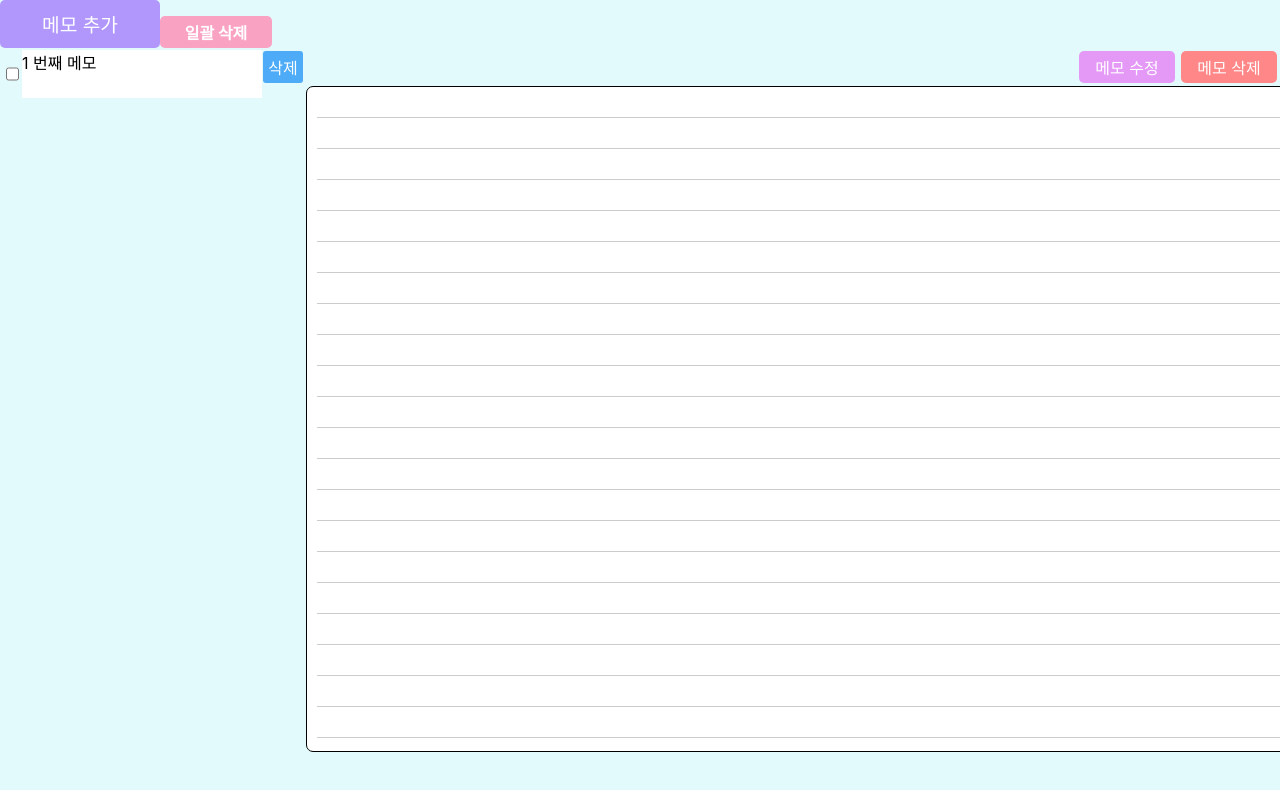
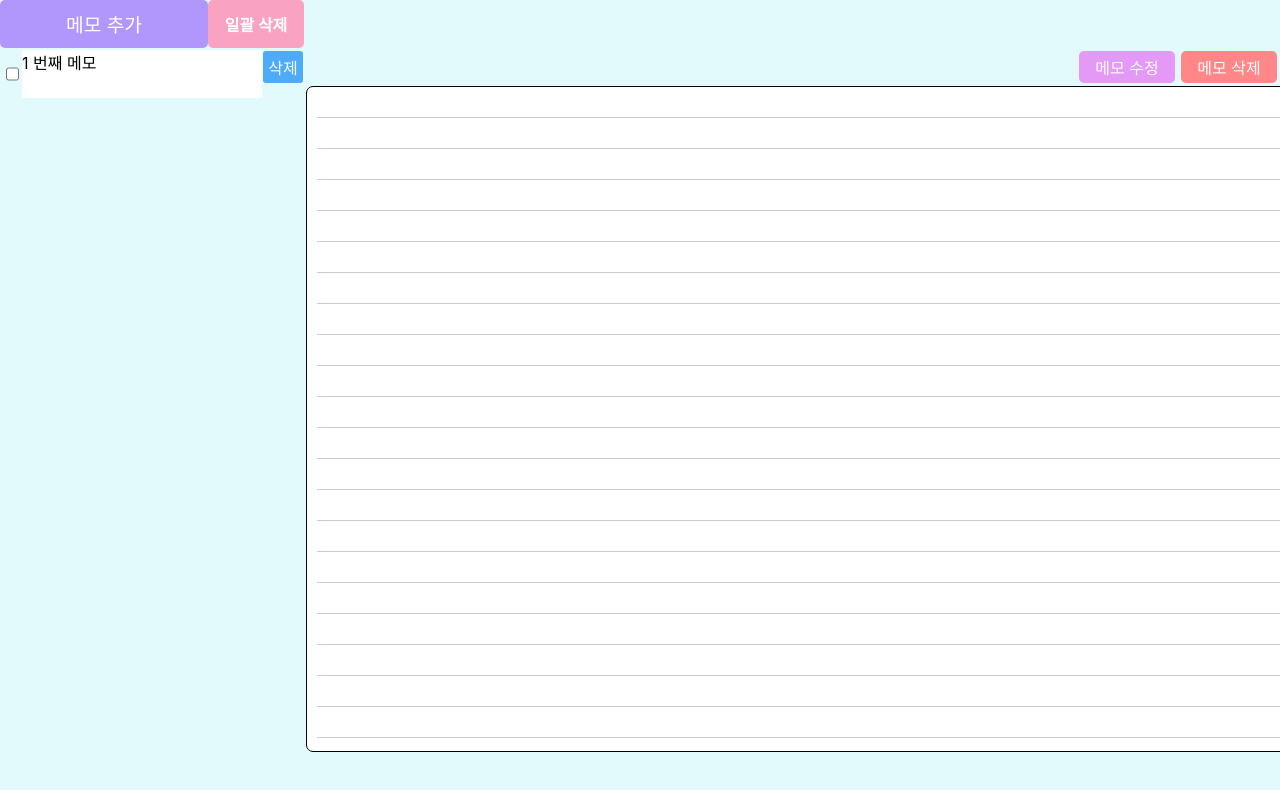
Before and after one commit to floating-points/notes-app, a React (Create React App) app: page / in a window 1280 px wide. Shown: the top 790 px of the page. Built offline with nearby package versions, Linux system fonts and the light colour scheme.

Commit message:
노트 리스트가 고정된 크기 차지하게 수정

```diff
--- a/src/App.css
+++ b/src/App.css
@@ -29,7 +29,7 @@ body{
 
 .create-button{
   display: flex;
-  width:10rem;
+  width:13rem;
   height:3rem;
   border-radius: 5px;
   font-size:1.2rem;
@@ -46,8 +46,8 @@ body{
 
 .checked-remove-button{
   display:flex;
-  width:7rem;
-  height:2rem;
+  width:6rem;
+  height:3rem;
   border-radius: 5px;
   font-size:1rem;
   font-weight:bold;
@@ -72,6 +72,11 @@ body{
 .note-edit-area{
   width:80vw;
   height:90vh;
+}
+
+.note-list-area{
+  width:20rem;
+  background: #e3fafc;
 }
 
 .note-buttons{
--- a/src/App.js
+++ b/src/App.js
@@ -194,11 +194,13 @@ class App extends React.Component {
                     checkedNoteRemove={this.checkedNoteRemove}
                 />
                 <div className="note-contents">
-                    <NoteList
-                        data={information}
-                        noteRemove={this.noteRemove}
-                        focusedNoteToText={this.focusedNoteToText}
-                    />
+                    <div className="note-list-area">
+                        <NoteList
+                            data={information}
+                            noteRemove={this.noteRemove}
+                            focusedNoteToText={this.focusedNoteToText}
+                        />
+                    </div>
                     <div className="note-edit-area">
                         <NoteButtons
                             textEditing={textEditing}
```
